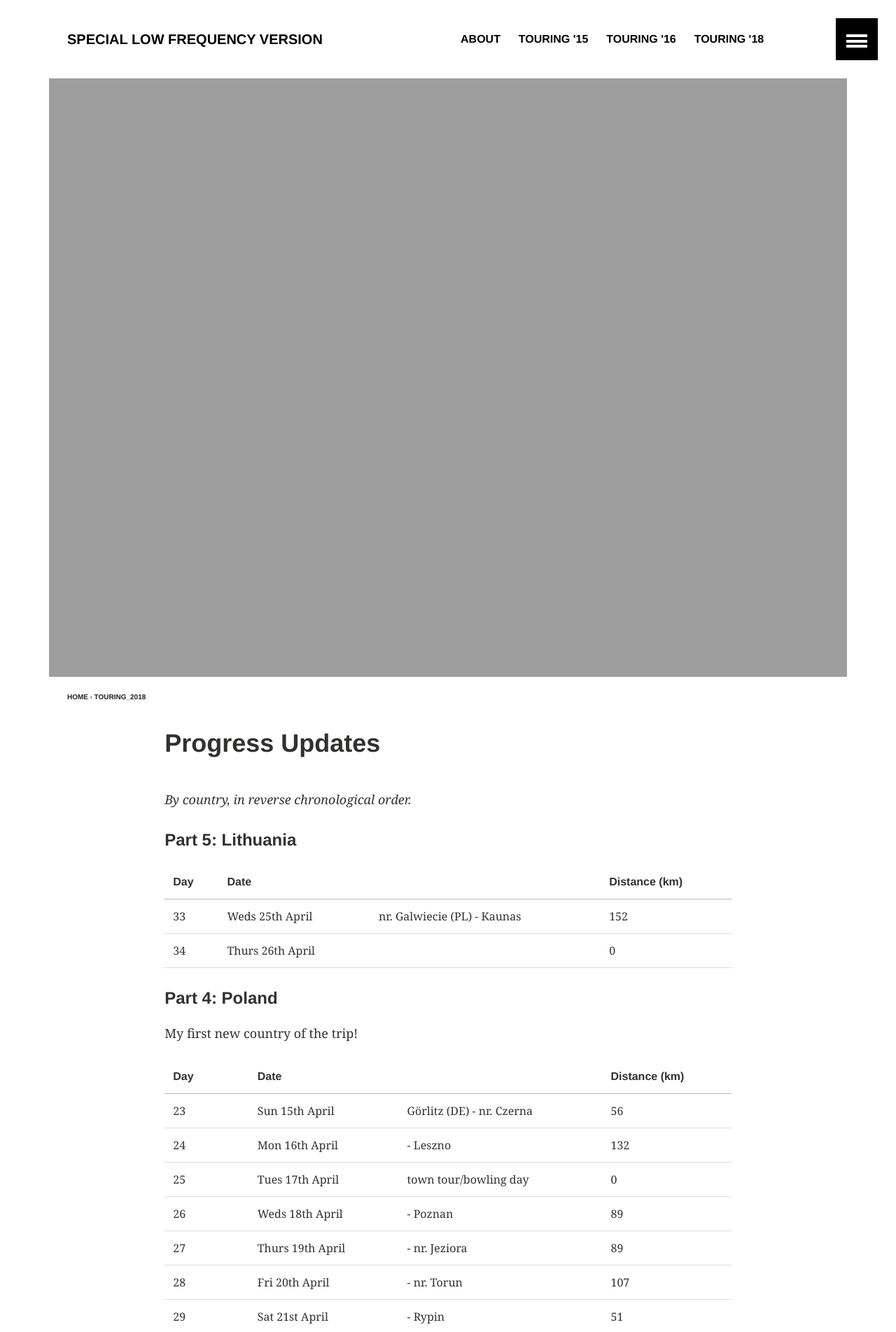
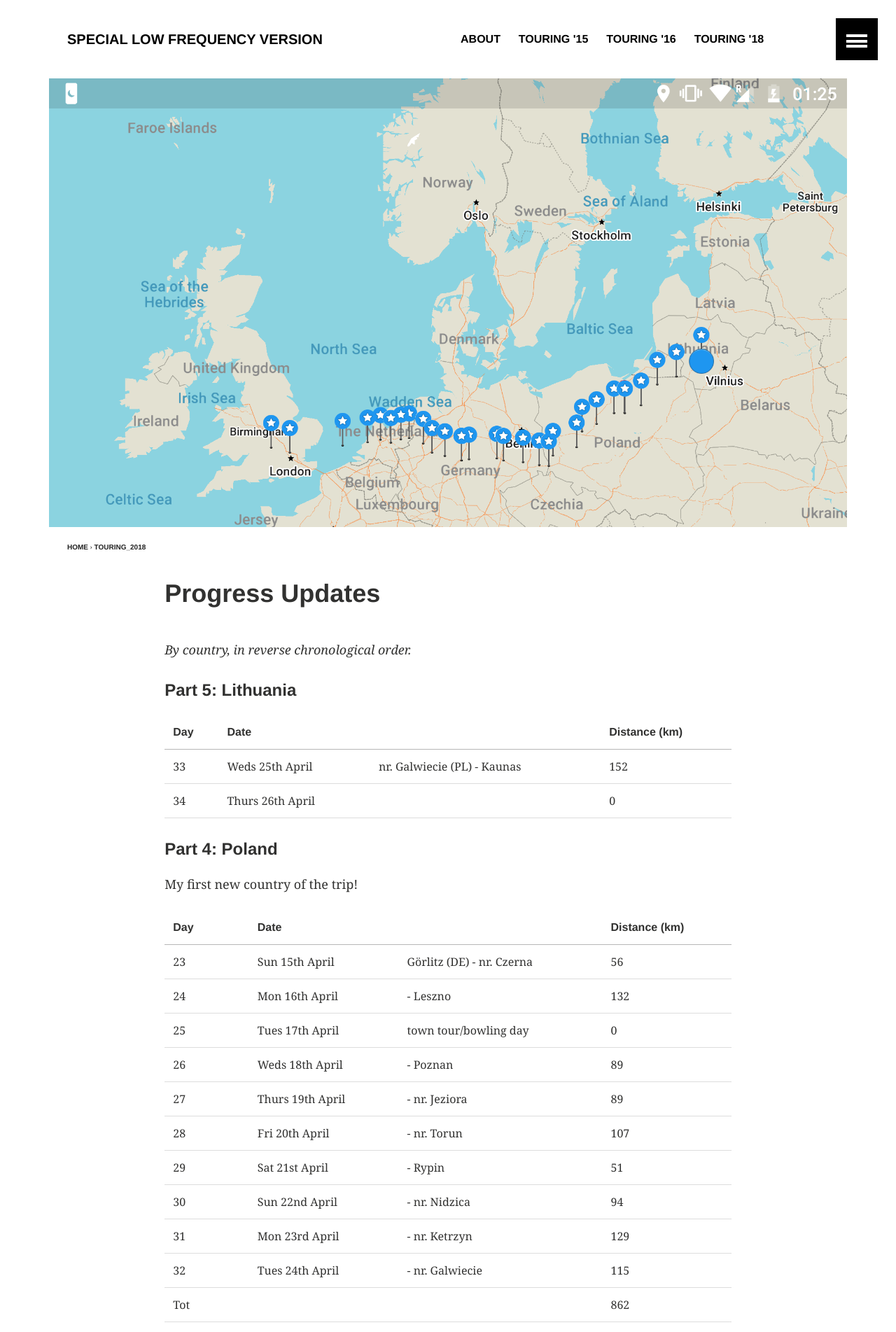
Before and after one commit to ArthurStart/git-blog, a Jekyll site: the page built from _posts/touring/2018-04-06-Progress-Updates.md, in a window 1280 px wide. Shown: the top 1903 px of the page at 70% size. Built offline with Jekyll 4.4.1, drawn with Linux system fonts in a browser that asks for light colours; comment, search, counter and statistics services are not loaded.

Commit message:
New pins pic

```diff
--- a/_posts/touring/2018-04-06-Progress-Updates.md
+++ b/_posts/touring/2018-04-06-Progress-Updates.md
@@ -6,7 +6,7 @@ categories: touring_2018
 comments: True
 image:
   teaser: 2018/IMG_1459_teaser.JPG
-  feature: 2018/Screenshot_20180417-173021.png
+  feature: 2018/Screenshot_20180426-012527.png
 ---
 
 *By country, in reverse chronological order.*
```
Also changed, not shown: images/2018/Screenshot_20180426-012527.png (added).
